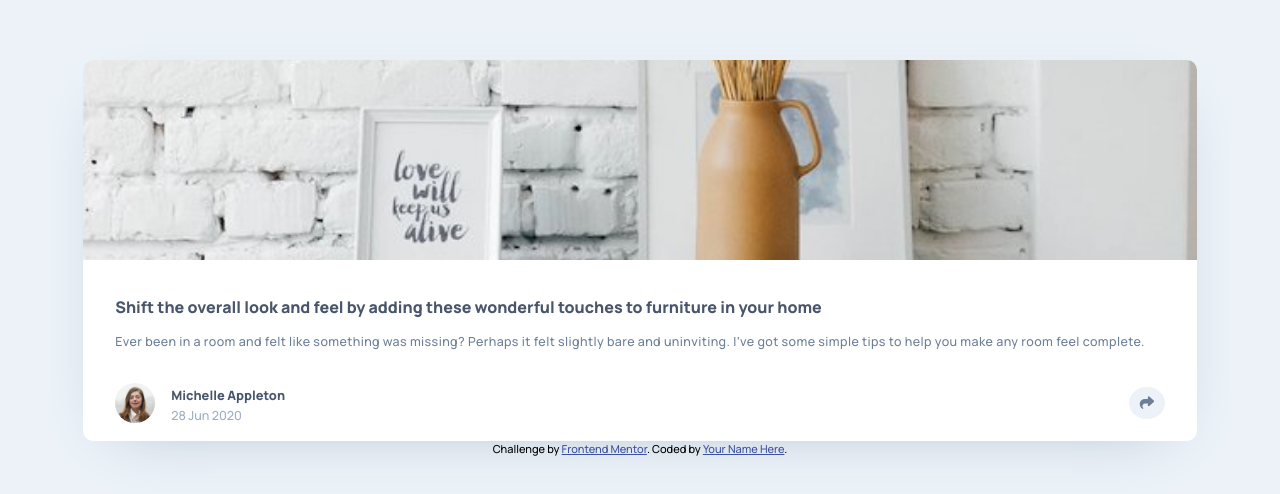
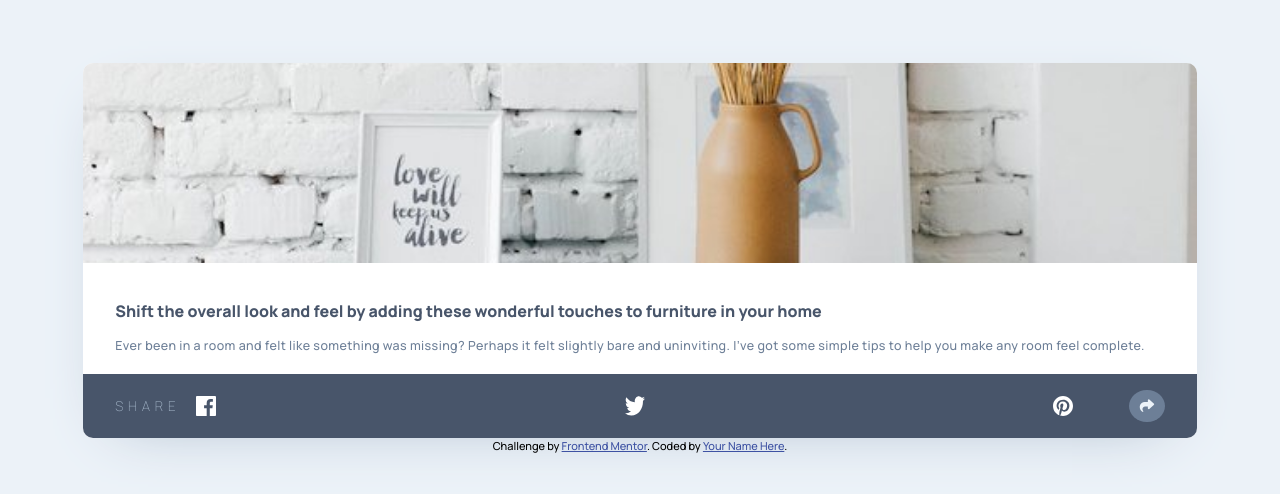
Before and after one commit to himais/article-preview-component, a plain HTML site: page index.html in a window 1280 px wide. Shown: the part 142-636 px from the top of the page. Drawn offline with Linux system fonts and the light colour scheme.

Commit message:
feat: add social media menu

```diff
--- a/css/main.css
+++ b/css/main.css
@@ -1,4 +1,4 @@
-@import url('https://fonts.googleapis.com/css2?family=Manrope:wght@500;800&display=swap');
+@import url('https://fonts.googleapis.com/css2?family=Manrope:wght@200;500;700;800&display=swap');
 
 :root {
   --color-very-dark-grayish-blue: hsl(217, 19%, 35%);
@@ -7,8 +7,12 @@
   --color-light-grayish-blue: hsl(210, 46%, 95%);
   --color-white: hsl(0, 0%, 100%);
 
+  --font-weight-light: 200;
   --font-weight-regular: 500;
   --font-weight-bold: 800;
+
+  --border-radius-top: 10px 10px 0 0;
+  --border-radius-bottom: 0 0 10px 10px;
 }
 
 * {
@@ -42,7 +46,7 @@ html {
 
 .card__image {
   max-width: 100%;
-  border-radius: 10px 10px 0 0;
+  border-radius: var(--border-radius-top);
   height: 12.5rem;
   width: 100%;
   object-fit: cover;
@@ -52,37 +56,46 @@ html {
 .card__content {
   position: relative;
   background: var(--color-white);
-  padding: 1.9rem 2rem 1rem 2rem;
-  border-radius: 0 0 10px 10px;
+  padding: 1.9rem 2rem 1.1rem 2rem;
+  border-radius: var(--border-radius-bottom);
 }
 
 .card__title {
   font-size: 1rem;
   font-weight: var(--font-weight-bold);
   color: var(--color-very-dark-grayish-blue);
-  line-height: 1.5rem;
+  line-height: 1.55rem;
 }
 
 .card__description {
   display: inline-block;
   margin-top: 0.8rem;
   font-size: 0.78rem;
-  line-height: 1.2rem;
+  line-height: 1.25rem;
   letter-spacing: 0.025rem;
   color: var(--color-desaturated-dark-blue);
 }
 
-.card__credits{
+.card__footer{
   display: flex;
   align-items: center;
   justify-content: space-between;
-  padding: 1rem 2rem 1.1rem 2rem;
+  padding: 1rem 2rem 1rem 2rem;
 }
 
-.card__profile {
+.card__footer--active {
+  background: var(--color-very-dark-grayish-blue);
+  border-radius: var(--border-radius-bottom);
+}
+
+.card__credits {
   width: 100%;
   display: flex;
   align-items: center;
+}
+
+.card__footer--active .card__credits {
+  display: none;
 }
 
 .card__avatar {
@@ -110,6 +123,33 @@ html {
   font-size: 0.78rem;
 }
 
+.card__links {
+  width: 100%;
+  display: none;
+  align-items: center;
+  justify-content: space-between;
+  padding-right: 3.5rem;
+}
+
+.card__footer--active .card__links {
+  display: flex;
+}
+
+.card__share-label {
+  color: var(--color-grayish-blue);
+  font-weight: var(--font-weight-light);
+  font-size: 0.85rem;
+  letter-spacing: 0.3rem;
+  text-transform: uppercase;
+}
+
+.card__social-media {
+  display: flex;
+  justify-content: space-between;
+  width: 100%;
+  margin-left: 1rem;
+}
+
 .card__share-button {
   width: 2.3rem;
   height: 2rem;
@@ -122,5 +162,10 @@ html {
   color: var(--color-desaturated-dark-blue);
 }
 
+.card__footer--active > .card__share-button {
+  color: var(--color-light-grayish-blue);
+  background: var(--color-desaturated-dark-blue);
+}
+
 .attribution { font-size: 11px; text-align: center; }
 .attribution a { color: hsl(228, 45%, 44%); }
--- a/index.html
+++ b/index.html
@@ -31,8 +31,8 @@
         </p>
       </div>
 
-      <div class="card__credits">
-        <div class="card__profile">
+      <div class="card__footer card__footer--active">
+        <div class="card__credits">
           <img class="card__avatar" src="images/avatar-michelle.jpg" />
 
           <div class="card__info">
@@ -42,6 +42,16 @@
             <span class="card__date">
               28 Jun 2020
             </span>
+          </div>
+        </div>
+
+        <div class="card__links">
+          <span class="card__share-label"> share </span>
+
+          <div class="card__social-media">
+            <img src="./images/icon-facebook.svg">
+            <img src="./images/icon-twitter.svg">
+            <img src="./images/icon-pinterest.svg">
           </div>
         </div>
 
```
